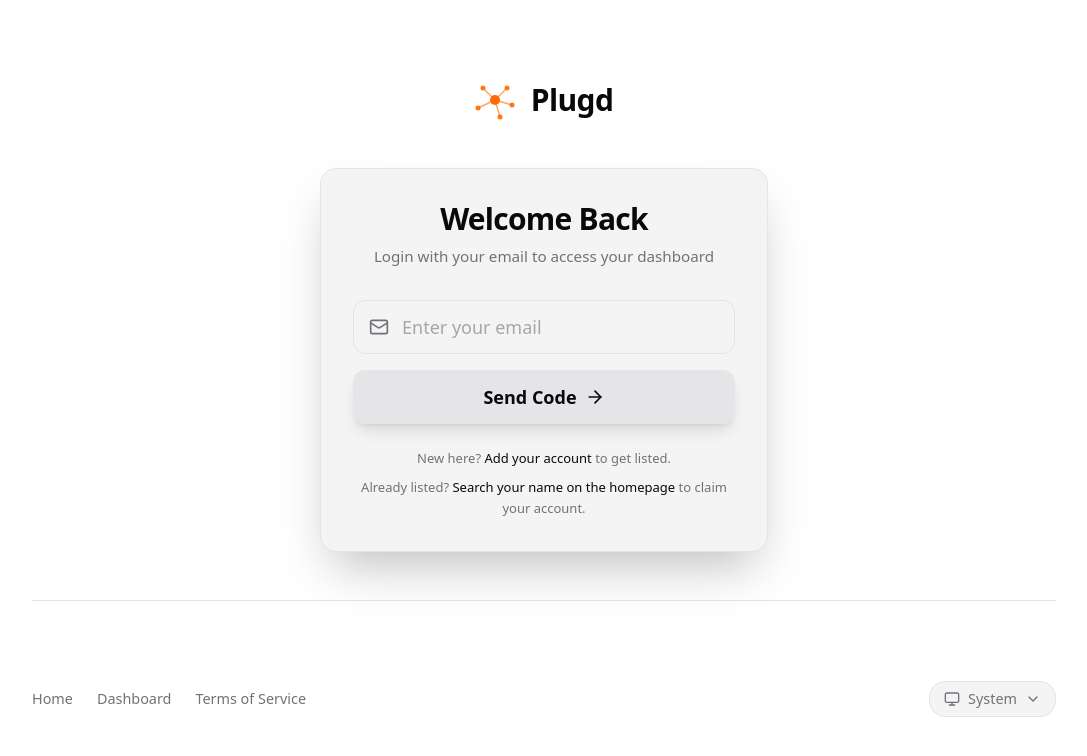
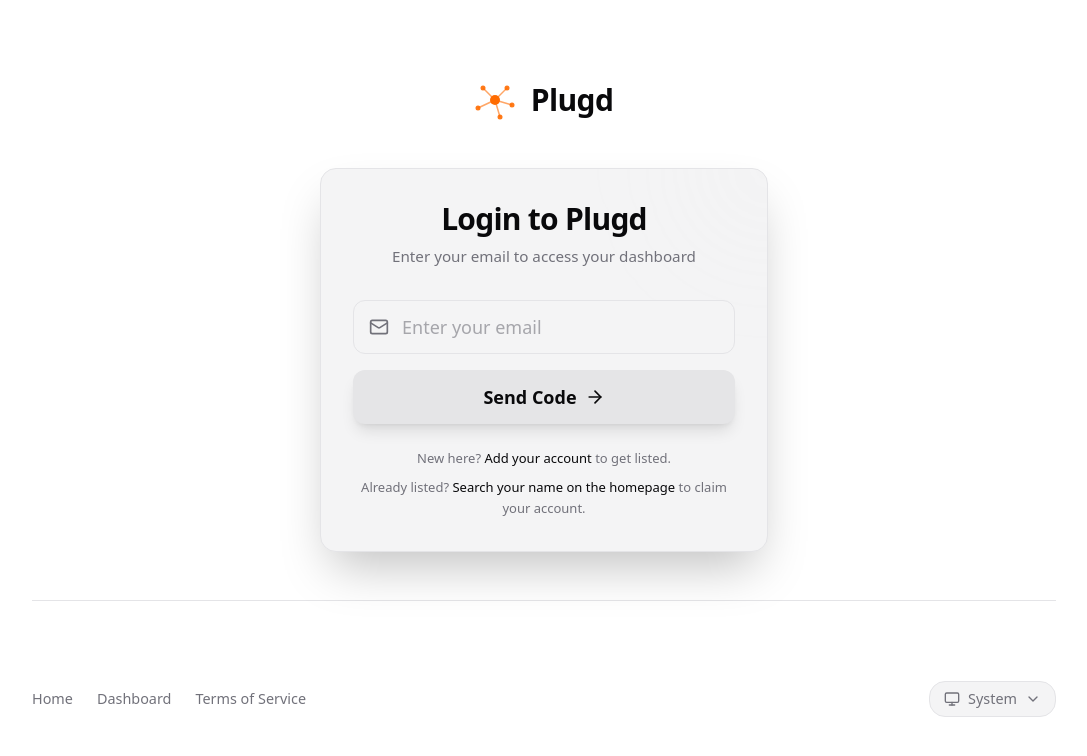
Before and after one commit to Ravishankar802/The-Plugd, a Next.js app: page /login in a window 1280 px wide. Shown: the top 756 px of the page, without its empty margins (96-1183 px from the left). Built offline with nearby package versions, Linux system fonts and the light colour scheme.

Commit message:
Update login page headline and subheadline text

```diff
--- a/src/app/login/page.tsx
+++ b/src/app/login/page.tsx
@@ -156,11 +156,11 @@ function LoginContent() {
 
           <div className="relative z-10">
             <h1 className="text-3xl font-bold text-center mb-2 text-foreground tracking-tight">
-              {step === 1 ? "Welcome Back" : "Check Your Email"}
+              {step === 1 ? "Login to Plugd" : "Check Your Email"}
             </h1>
             <p className="text-muted text-center mb-8 text-[0.95rem]">
               {step === 1
-                ? "Login with your email to access your dashboard"
+                ? "Enter your email to access your dashboard"
                 : `We sent a 4-digit code to ${email}`}
             </p>
 
```
